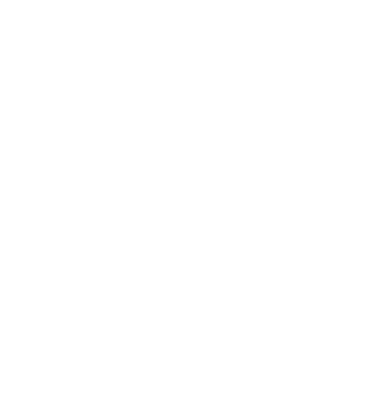
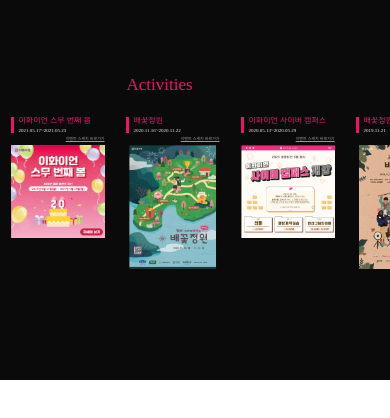
Before and after one commit to hyeinNa/recruiting_2023, a React (Create React App) app in the folder client/: page /activities in a window 390 px wide. Before the commit this address had no page. Shown: the top 418 px of the page. Built offline with nearby package versions, Linux system fonts and the light colour scheme; a web font is replaced by a local one.

Commit message:
Activities 페이지 1차 피드백 반영

```diff
--- a/client/src/App.js
+++ b/client/src/App.js
@@ -79,6 +79,7 @@
 
           <Route exact path="/admin/landing" element={<GenerateDB />} />
           <Route exact path="/QnA" element={<QnA />} />
+          <Route exact path="/activities" element={<Activities />}></Route>
         </Routes>
       </BrowserRouter>
     </div>
--- a/client/src/components/views/Activities/Activities.css
+++ b/client/src/components/views/Activities/Activities.css
@@ -1,155 +1,381 @@
+@import url(../../utilis/font.css);
+
+/**웹(노트북/데스크탑)**/
 .ActivitiesBackGround {
+    /*Activities 페이지 전체 일괄적용*/
     background-color: var(--toneDown-black);
     color: var(--toneDown-white);
+    width: 100%;
+    /* font: font.css에서 일괄적용됨 */
+    /* font-family: "Pretendard-Regular"; */
 }
 
 .ActivitiesHeader {
     color: var(--ewhaian-pink);
-    font-family: 'Inter';
-    font-style: normal;
-    font-weight: 700;
-    font-size: 3vw;
-    margin-left: 15.6vw;
-    margin-bottom: 5vh;
-    margin-top: 20px;
+    /* font-weight가 500,600정도로만 바뀜 */
+    font-weight: 600;
+    font-size: 45px;
+    /* 첫 activity부터 보여줄 떄 위치 */
+    margin-left: 334.5px;
+    /* figma와 같이 보여줄 때 위치 */
+    /*margin-left: 207.5px;*/
+    margin-bottom: 51px;
+    /* padding-top: 헤더 높이 59.2px +나머지 간격 30px*/
+    padding-top: 89.2px;
     line-height: 1;
     width: auto;
+    margin-top: 0;
+}
+
+.EachActivity {
+
+    /* width: 16.7vw; */
+    width: 267px;
+    height: auto;
+    /* margin-left: 2.5vw; */
+    margin-left: 22.5px;
+    margin-right: 22.5px;
+    /* margin-right: 2.5vw; */
+
+    /* 여기가 스크롤바 위 마진 */
+
+    /* figma와 같이 조절한 버전 */
+    margin-bottom: 171px;
+    /*헤더까지 포함하면 스크롤바가 한눈에 안들어와서 수정한 버전*/
+    /* margin-bottom: 100px; */
+}
+
+.TurnToImg {
+    width: 267px;
+    height: 377px;
+    align-items: flex-start;
+    justify-content: center;
+    display: flex;
+}
+
+.TurnToImg img {
+    object-fit: scale-down;
+
+}
+
+.ActivityText {
+    /* outline-color: var(--ewhaian-pink); */
+    border-left: 3px solid var(--ewhaian-pink);
+    padding-left: 11px;
+}
+
+.ActivityName {
+    color: var(--ewhaian-pink);
+    font-style: normal;
+    font-weight: 400;
+    font-size: 20px;
+    line-height: 1;
+    margin-bottom: 5px;
+
+}
+
+.ActivityDate {
+
+    font-style: normal;
+    font-weight: 400;
+    font-size: 12px;
+    line-height: 1;
+    margin-bottom: 5px;
+}
+
+.LinkToEventSketch {
+    font-style: normal;
+    font-weight: 400;
+    font-size: 9px;
+    line-height: 0.5;
+    text-decoration-line: underline;
+    text-align: right;
+    color: #9A9A9A;
 }
 
 .ActivitiesAll {
     display: flex;
-    width: 100vw;
+    width: 100%;
     height: auto;
     /* flex-wrap: nowrap; */
-    justify-content: flex-start;
-    overflow-x: auto;
+    /* justify-content: flex-start; */
+    overflow-x: scroll;
     overflow-y: hidden;
-    /* white-space: nowrap; */
+    white-space: nowrap;
     /* margin-left: 5vw; */
+    border-bottom: 141.3px solid transparent;
 }
 
-.EachActivity {
+.ActivitiesAll::-webkit-scrollbar {
+    display: block;
+    position: relative;
 
-    width: 16.7vw;
-    height: auto;
-    margin-left: 2.5vw;
-    margin-right: 2.5vw;
+    /* thumb 포함한 높이 */
+    height: 6.7px;
+
+    border-radius: 194px;
+    background-clip: content-box;
+
+    /* thumb와 track 높이 차이 */
+    border-top: 2.87px solid transparent;
+    border-bottom: 2.87px solid transparent;
+    background-color: #555555;
 }
 
-.TurnToImg {
-    /* background-color: gray; */
-    width: 16.7vw;
-    /* height: 21.9vw; */
-    height: auto;
-    margin-bottom: 1.5vh;
-    object-fit: scale-down;
-    justify-content: center;
-    display: flex;
-}
-
-.TurnToImg img {}
-
-.ActivityText {
-    /* outline-color: var(--ewhaian-pink); */
-    border-left: 3px solid var(--ewhaian-pink);
-}
-
-.ActivityName {
-    color: var(--ewhaian-pink);
-    font-family: 'Inter';
-    font-style: normal;
-    font-weight: 400;
-    /* font-size: 1.9vw; */
-    font-size: 20px;
-    line-height: 1;
-    margin-bottom: 1vh;
-
-}
-
-.ActivityDate {
-    font-family: 'Inter';
-    font-style: normal;
-    font-weight: 400;
-    font-size: 12px;
-    line-height: 1;
-    margin-bottom: 15px;
-}
-
-.LinkToEventSketch {
-    font-family: 'Pretendard';
-    font-style: normal;
-    font-weight: 300;
-    font-size: 9px;
-    line-height: 19px;
-    text-decoration-line: underline;
-    text-align: right;
-    color: #9A9A9A
+.ActivitiesAll::-webkit-scrollbar-button {
+    /* width: 291px; */
+    width: 20.2%;
+    background-color: var(--toneDown-black);
 }
 
 
-.ActivitiesAll::-webkit-scrollbar {
-    padding-top: 10vh;
-    height: 30px !important;
-    width: 100px;
-    /* width: 431px; */
+.ActivitiesAll::-webkit-scrollbar-thumb {
+    /* thumb 높이는 scrollbar에서 지정됨 */
+    width: 5%;
+    display: block;
+    background-clip: content-box;
+    padding: 0;
+    background-color: var(--ewhaian-pink);
     border-radius: 194px;
-    background-color: transparent;
+    /* max-width: 50px; */
 }
 
-.ActivitiesAll::-webkit-resizer {
-    background-color: aqua;
-}
-
-.ActivitiesAll::-webkit-scrollbar-track {
-    visibility: visible;
-    height: 1px;
-    width: 100px;
-    color: white;
-    /* background-color: palevioletred; */
-}
-
-.ActivitiesAll::-webkit-scrollbar-thumb {
-    /* height: 24px;
-    width: 173px; */
-    padding-top: 10vh;
-    height: 5px;
-    background-color: var(--ewhaian-pink);
-    border-radius: 194px;
-}
-
-/* 스크롤바 사이즈 조정해야함-사이즈 조정 안됨*/
-
-@media screen and (max-width: 360px) {
+/**아이폰**/
+@media screen and (max-width: 390px) {
 
     .ActivitiesHeader {
-        font-size: 18px;
-        margin-bottom: 10px;
-        margin-top: 5px;
+        /* font-family: "Pretendard-Regular"; */
+        font-weight: 500;
+        font-size: 17px;
+        /* 첫 activity부터 보여줄 떄 위치 */
+        margin-left: 126.5px;
+        /* figma와 같이 보여줄 때 위치 */
+        /* margin-left: 79px; */
+
+        /* padding-top: 헤더 높이 55.5px +나머지 간격 20px*/
+        padding-top: 75.5px;
+        margin-bottom: 24px;
+        line-height: 1;
+        width: auto;
+    }
+
+    .EachActivity {
+        width: 94px;
+        height: auto;
+
+        margin-left: 10.5px;
+        margin-right: 10.5px;
+
+        /* 여기가 스크롤바 위 마진 */
+        /* margin-bottom: 46.3px; */
+        margin-bottom: 61px;
+        justify-content: center;
+    }
+
+    .TurnToImg {
+        display: flex;
+        width: 94px;
+        height: 124px;
+        /* align-items: flex-start; */
+        justify-content: center;
+    }
+
+    .TurnToImg img {
+        max-width: 94px;
+        max-height: 124px;
+        object-fit: scale-down;
+
+    }
+
+    .ActivityText {
+        width: 94px;
+        border-left: 3px solid var(--ewhaian-pink);
+        padding-left: 5px;
     }
 
     .ActivityName {
-        font-size: 12px;
-        margin-bottom: 3px;
+        font-weight: 300;
+        font-size: 10px;
+        zoom: 0.8;
+        line-height: 1;
+        margin-bottom: 4px;
+
     }
 
     .ActivityDate {
-        font-size: 12px;
+        font-weight: 300;
+        font-size: 10px;
+        zoom: 0.5;
+        line-height: 1;
         margin-bottom: 5px;
     }
 
     .LinkToEventSketch {
-        font-size: 7px;
-        /* white-space: nowrap; */
+        width: auto;
+        font-weight: 300;
+        font-size: 10px;
+        zoom: 0.4;
+        line-height: 1;
+        text-align: right;
+        text-decoration-line: underline;
+    }
+
+    .ActivitiesAll {
+        display: flex;
+        width: 100%;
+        height: auto;
+        white-space: nowrap;
+        border-bottom: 50.3px solid transparent;
+    }
+
+    .ActivitiesAll::-webkit-scrollbar {
+
+        /* thumb 포함한 높이 */
+        height: 6.7px;
+
+        border-radius: 194px;
+        background-clip: content-box;
+
+        /* thumb와 track 높이 차이 */
+        border-top: 2.87px solid transparent;
+        border-bottom: 2.87px solid transparent;
+    }
+
+    .ActivitiesAll::-webkit-scrollbar-button {
+        /* width에 작성한 px *2 만큼 양쪽에서 scrollbar-track 길이가 줄어듦 */
+
+        /* 스크롤바 길이 똑같이 할 때 */
+        width: 28.75px;
+
+        /* 스크롤바 비율 똑같이 할 때 */
+        width: 20%;
+    }
+
+
+    .ActivitiesAll::-webkit-scrollbar-thumb {
+        width: 3%;
+    }
+}
+
+/*그 외 모바일*/
+@media screen and (min-width:390.5px) and (max-width: 768px) {
+
+    .ActivitiesHeader {
+        font-weight: 600;
+        font-size: 35px;
+        /* 첫 activity부터 보여줄 떄 위치 */
+        margin-left: 249.2px;
+        /* figma와 같이 보여줄 때 위치 */
+        /* margin-left: 155.6px; */
+
+        /* padding-top: 헤더 높이 55.5px +나머지 간격 38px*/
+        padding-top: 103.5px;
+        margin-bottom: 47.3px;
+        line-height: 1;
+        width: auto;
     }
 
     .EachActivity {
-        width: 90px;
+        /* display: flex; */
+        width: 185.2px;
         height: auto;
+
+        margin-left: 20.7px;
+        margin-right: 20.7px;
+
+        /* 여기가 스크롤바 위 마진 */
+        /* margin-bottom: 46.3px; */
+        margin-bottom: 120.17px;
         justify-content: center;
     }
 
     .TurnToImg {
-        width: 70px;
-        height: 90px;
+        display: flex;
+        width: 185.2px;
+        height: 244.3px;
+        /* align-items: flex-start; */
+        justify-content: center;
     }
+
+    .TurnToImg img {
+        width: 185.2px;
+        max-height: 244.3px;
+        object-fit: scale-down;
+
+    }
+
+    .ActivityText {
+        width: 185.2px;
+        border-left: 6px solid var(--ewhaian-pink);
+        padding-left: 10px;
+    }
+
+    .ActivityName {
+        font-weight: 300;
+        font-size: 16px;
+        line-height: 1;
+        margin-bottom: 8px;
+
+    }
+
+    .ActivityDate {
+        font-weight: 300;
+        font-size: 10px;
+        line-height: 1;
+        margin-bottom: 10px;
+    }
+
+    .LinkToEventSketch {
+        width: auto;
+        font-weight: 300;
+        font-size: 8px;
+        line-height: 1;
+        text-align: right;
+        text-decoration-line: underline;
+    }
+
+    .ActivitiesAll {
+        display: flex;
+        width: 100%;
+        height: auto;
+        white-space: nowrap;
+        border-bottom: 99px solid transparent;
+    }
+
+    .ActivitiesAll::-webkit-scrollbar {
+
+        /* thumb 포함한 높이 */
+        /* height: 13.2px; */
+        height: 6.7px;
+
+        border-radius: 194px;
+        background-clip: content-box;
+        /* thumb와 track 높이 차이 */
+
+        /* border-top: 5.7px solid transparent; */
+        /* border-bottom: 5.7px solid transparent; */
+
+        border-top: 2.87px solid transparent;
+        border-bottom: 2.87px solid transparent;
+    }
+
+    .ActivitiesAll::-webkit-scrollbar-button {
+        /* width에 작성한 px *2 만큼 양쪽에서 scrollbar-track 길이가 줄어듦 */
+
+        /* 스크롤바 길이 똑같이 할 때 */
+        /*width: 56.5px;*/
+
+        /* 스크롤바 비율 똑같이 할 때 */
+        width: 20%;
+    }
+
+
+    .ActivitiesAll::-webkit-scrollbar-thumb {
+        width: 3%;
+    }
+
+    .ActivitiesAll::-webkit-scrollbar-track-piece {
+        width: 20%;
+    }
+
 }
--- a/client/src/components/views/Activities/Activities.js
+++ b/client/src/components/views/Activities/Activities.js
@@ -7,12 +7,13 @@
 
     return (
         <div className="ActivitiesBackGround">
-            <p className="ActivitiesHeader">ACTIVITIES</p>
+            <p className="ActivitiesHeader">Activities</p>
             <div className="ActivitiesAll">
                 {/* activitydata로 data.json 파일을 받아와서 Activity에 넘겨줌 */}
+                {/*data.json 파일의 경우 최근 것을 위에 추가해주면 됨 */}
                 {activitydata.activity
                     ? activitydata.activity.map((a => {
-                        return <Activity name={a.name} text={a.text} img_path={a.img_path}></Activity>
+                        return <Activity name={a.name} text={a.text} img_path={a.img_path} type={a.type}></Activity>
                     }))
                     : <div></div>
                 }
--- a/client/src/components/views/Activities/Activity.js
+++ b/client/src/components/views/Activities/Activity.js
@@ -4,6 +4,8 @@
     var activity_name = props.name;
     var activity_date = props.text;
     var img_path = props.img_path;
+    var activity_type = props.type;
+    // activity_type: 클래스 지정하여 이벤트스케치 연결
     return (
         <div className="EachActivity">
             <div className="ActivityText">
--- a/client/src/components/views/Activities/data.json
+++ b/client/src/components/views/Activities/data.json
@@ -3,37 +3,44 @@
         {
             "name": "이화이언 스무 번째 봄",
             "text": "2021.05.17~2021.05.23",
-            "img_path": "/img/activities/2021_20th_spring.png"
+            "img_path": "/img/activities/2021_20th_spring.png",
+            "type": "others"
         },
         {
             "name": "배꽃정원",
             "text": "2020.11.16~2020.11.22",
-            "img_path": "/img/activities/2020_pearflower.png"
+            "img_path": "/img/activities/2020_pearflower.png",
+            "type": "pear_flower"
         },
         {
             "name": "이화이언 사이버 캠퍼스",
             "text": "2020.05.13~2020.05.29",
-            "img_path": "/img/activities/2020_cybercampus.png"
+            "img_path": "/img/activities/2020_cybercampus.png",
+            "type": "others"
         },
         {
             "name": "배꽃정원",
             "text": "2019.11.21",
-            "img_path": "/img/activities/2019_pearflower.png"
+            "img_path": "/img/activities/2019_pearflower.png",
+            "type": "pear_flower"
         },
         {
             "name": "오월드림",
             "text": "2019.05.23",
-            "img_path": "/img/activities/2019_May.png"
+            "img_path": "/img/activities/2019_May.png",
+            "type": "May_event"
         },
         {
             "name": "배꽃정원",
             "text": "2018.11.29",
-            "img_path": "/img/activities/2018_pearflower.png"
+            "img_path": "/img/activities/2018_pearflower.png",
+            "type": "pear_flower"
         },
         {
             "name": "첫 번째 생일파티",
             "text": "2018.05.24",
-            "img_path": "/img/activities/2018_1st_birthday.png"
+            "img_path": "/img/activities/2018_1st_birthday.png",
+            "type": "others"
         }
     ]
 }
```
